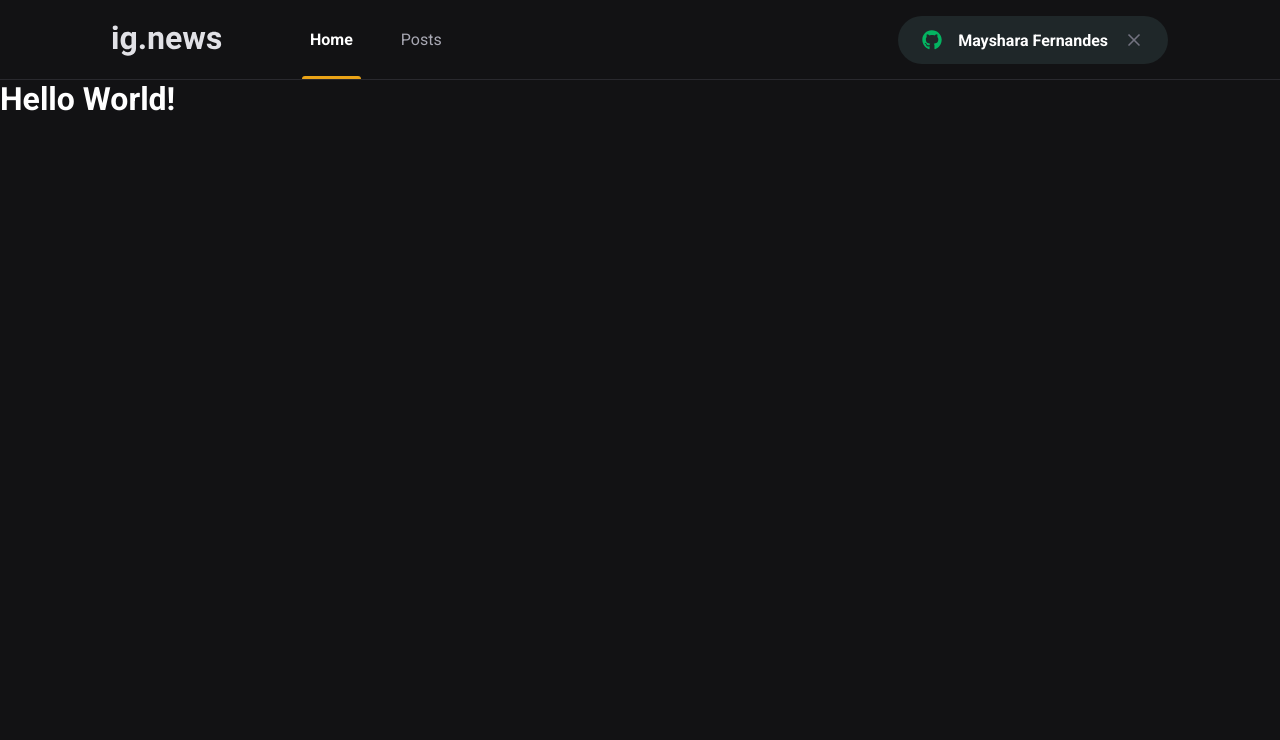
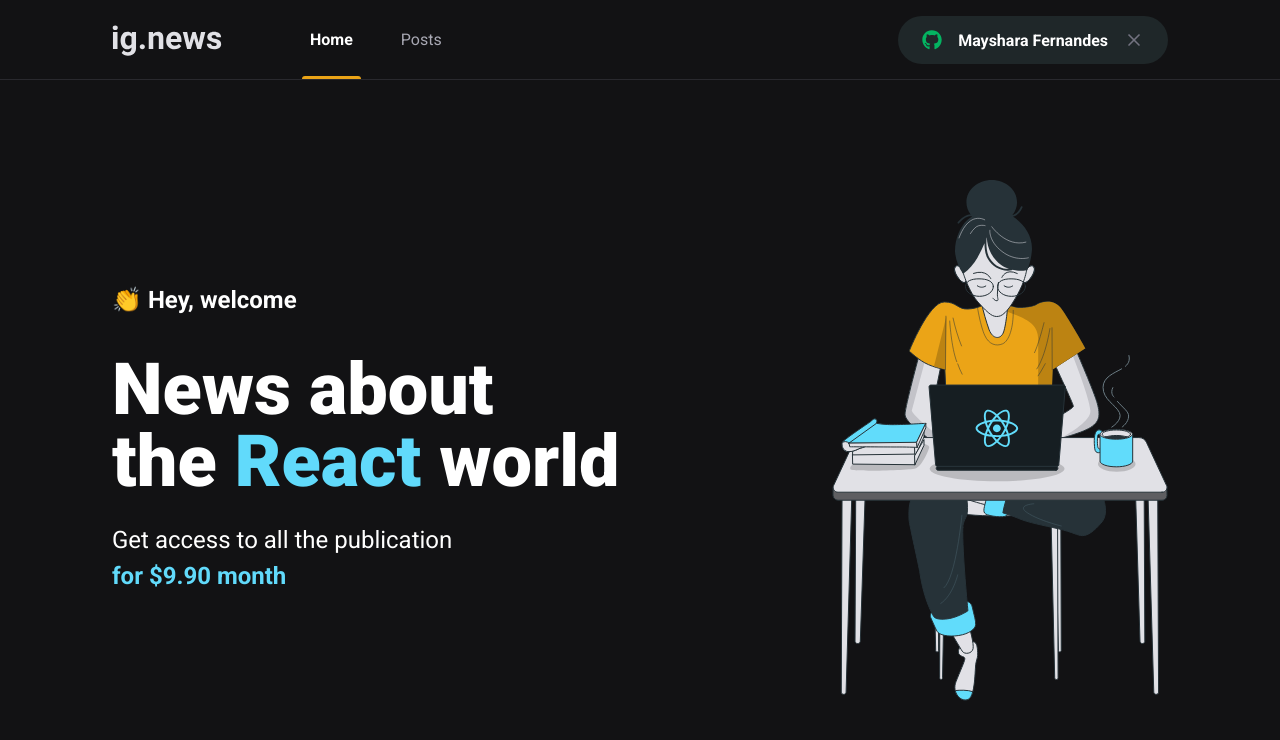
Before and after one commit to MaysharaF/ignews, a Next.js app: page / in a window 1280 px wide. Shown: the top 740 px of the page. Built offline with nearby package versions, Linux system fonts and the light colour scheme.

Commit message:
Adicionando informações na tela de home

```diff
--- /dev/null
+++ b/src/pages/home.module.scss
@@ -0,0 +1,40 @@
+.contentContainer {
+  max-width: 1120px;
+  margin: 0 auto;
+  padding: 0 2rem;
+  height: calc(100vh - 5rem);
+  display: flex;
+  align-items: center;
+  justify-content: space-between;
+}
+
+.hero {
+  max-width: 600px;
+
+  > span {
+    font-size: 1.5rem;
+    font-weight: bold;
+  }
+
+  h1 {
+    font-size: 4.5rem;
+    line-height: 4.5rem;
+    font-weight: 900;
+    margin-top: 2.5rem;
+
+    span {
+      color: var(--cyan-500);
+    }
+  }
+
+  p {
+    font-size: 1.5rem;
+    line-height: 2.25rem;
+    margin-top: 1.5rem;
+
+    span {
+      color: var(--cyan-500);
+      font-weight: bold;
+    }
+  }
+}
--- a/src/pages/index.tsx
+++ b/src/pages/index.tsx
@@ -1,12 +1,26 @@
 import Head from "next/head";
+
+import styles from "./home.module.scss";
 
 export default function Home() {
   return (
     <>
       <Head>
-        <title>Início | ig.news</title>
+        <title>Home | ig.news</title>
       </Head>
-      <h1>Hello World!</h1>
+      <main className={styles.contentContainer}>
+        <section className={styles.hero}>
+          <span>👏 Hey, welcome</span>
+          <h1>
+            News about <br /> the <span>React</span> world
+          </h1>
+          <p>
+            Get access to all the publication <br />
+            <span>for $9.90 month</span>
+          </p>
+        </section>
+        <img src="/images/avatar.svg" alt="Girl coding" />
+      </main>
     </>
   );
 }
```
